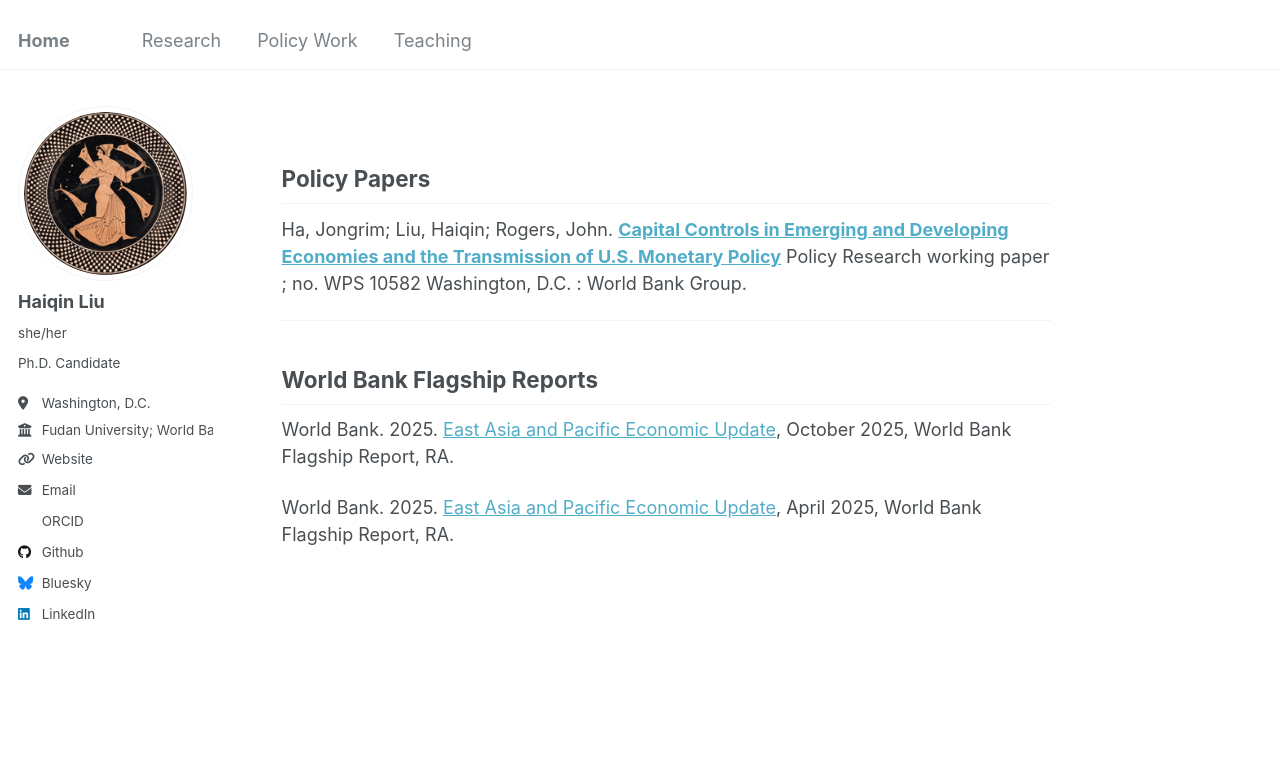
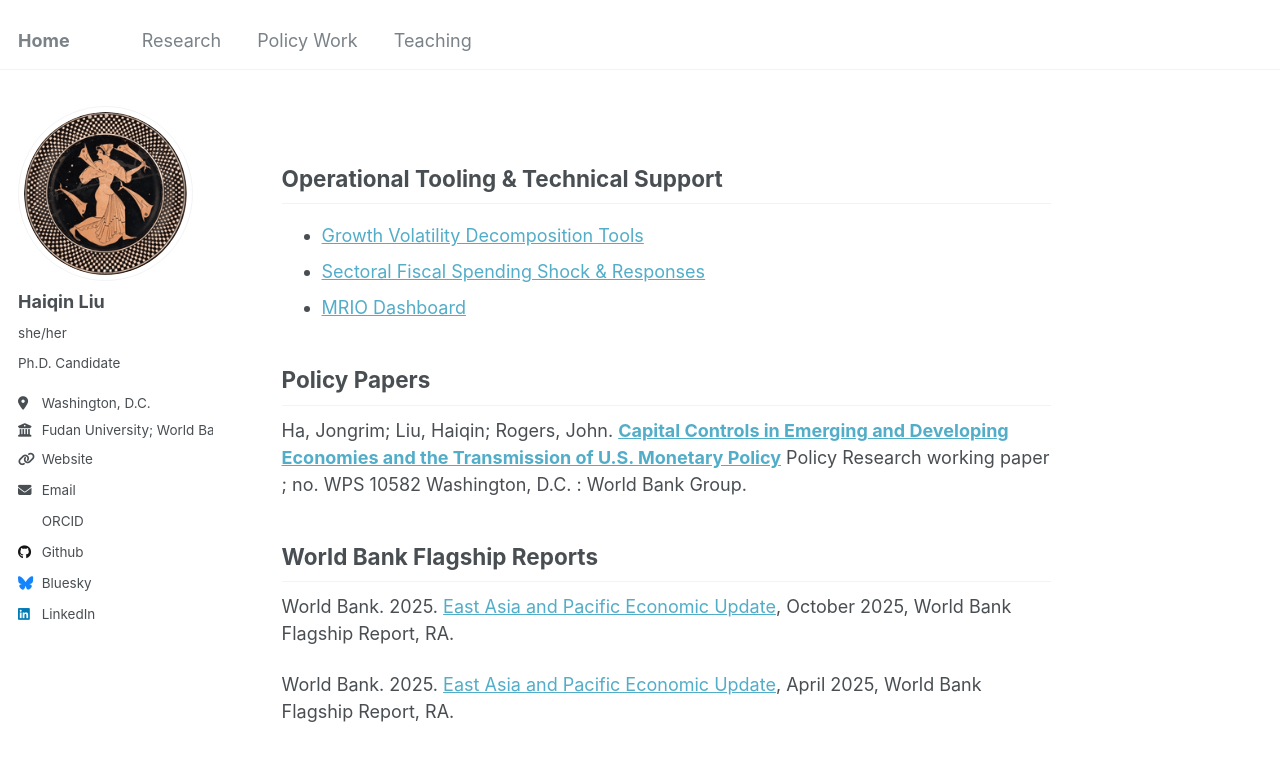
Before and after one commit to liuhaiqinFDU/liuhaiqinFDU.github.io, a Jekyll site: the page built from policy-work.md, in a window 1280 px wide and 937 px high. Shown: the top 761 px of the window. Built offline with Jekyll 4.4.1, drawn with Linux system fonts in a browser that asks for light colours; some web fonts are replaced.

Commit message:
Update policy-work.md

```diff
--- a/policy-work.md
+++ b/policy-work.md
@@ -4,6 +4,11 @@ author_profile: true
 title: ""
 ---
 
+## **Operational Tooling & Technical Support**
+
+- [Growth Volatility Decomposition Tools](https://haiqinliu.shinyapps.io/Vol_Decomp_New/)
+- [Sectoral Fiscal Spending Shock & Responses](https://haiqinliu.shinyapps.io/RegionalIO_FiscalShock/)
+- [MRIO Dashboard](https://haiqinliu.shinyapps.io/MRIO_EAP_app/)
 
 
 
@@ -12,9 +17,6 @@ title: ""
 Ha, Jongrim; Liu, Haiqin; Rogers, John. **[Capital Controls in Emerging and Developing Economies and the Transmission of U.S. Monetary Policy](https://documents.worldbank.org/en/publication/documents-reports/documentdetail/099737510042356177/idu0d0f72eff0c5f40430109e25085e3858b298c)** Policy Research working paper ; no. WPS 10582 Washington, D.C. : World Bank Group.
 
 
-- - -
-
-
 
 ## World Bank Flagship Reports
 
```
